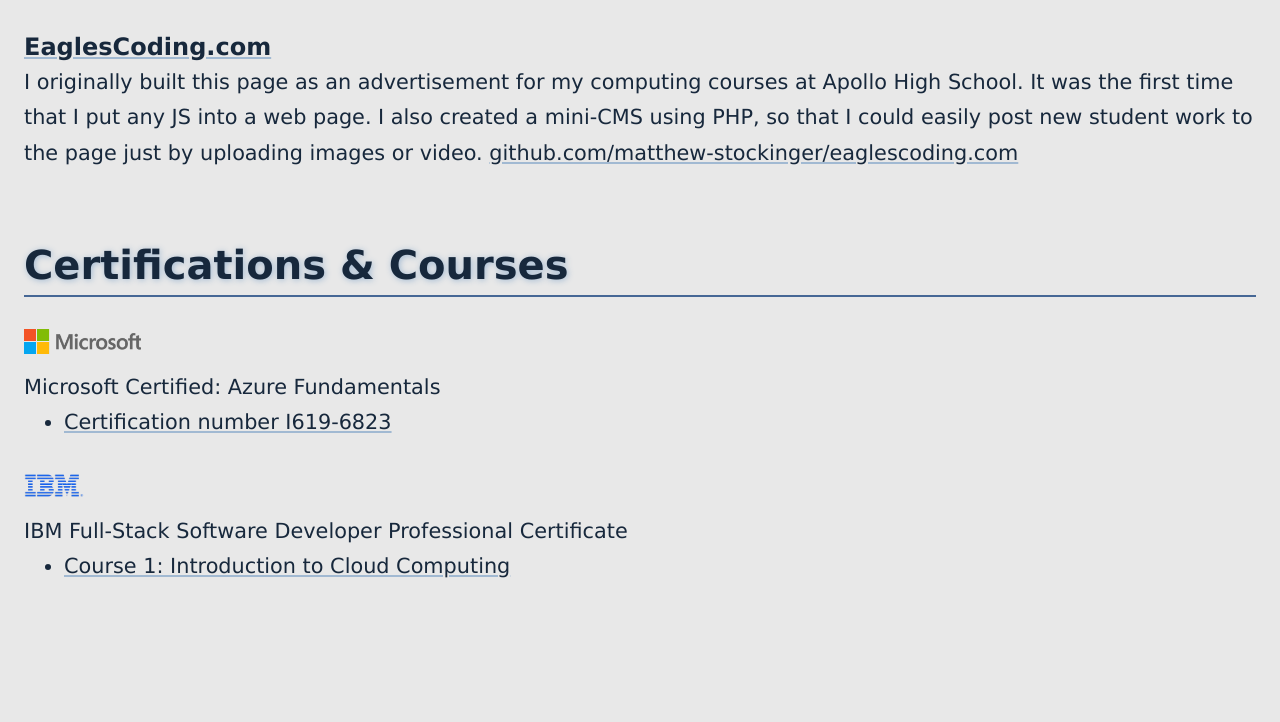
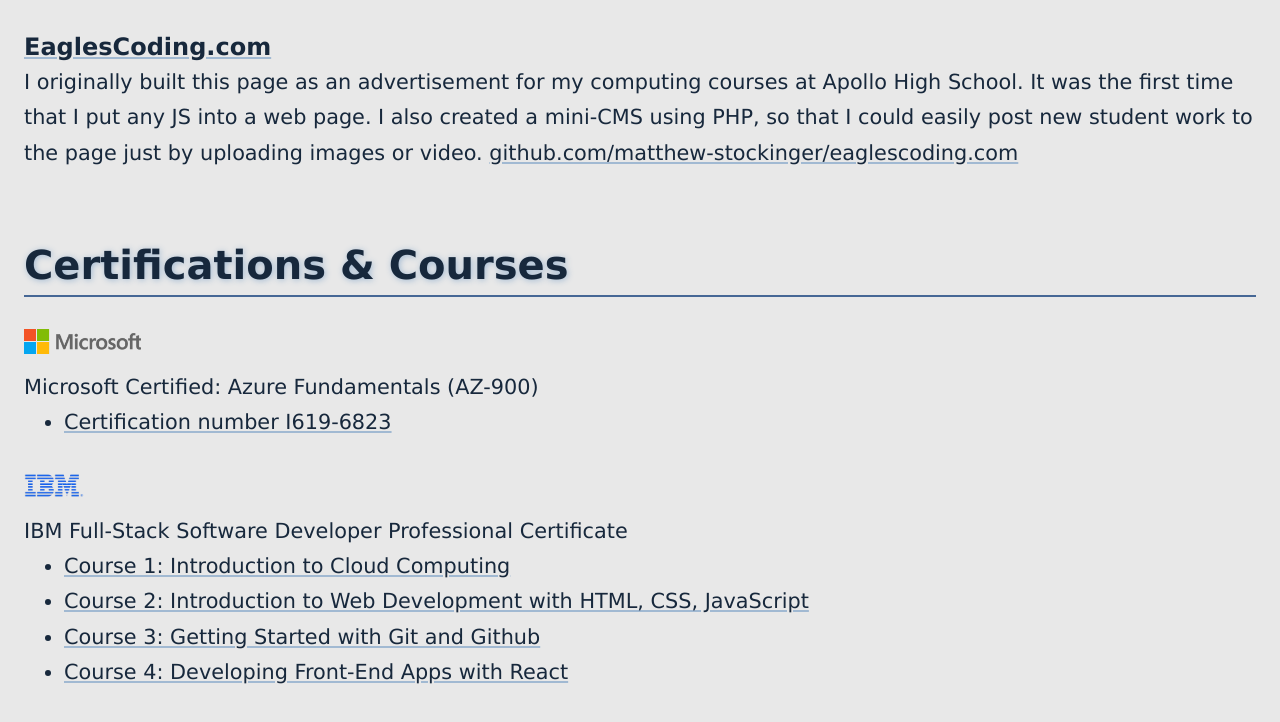
Before and after one commit to matthew-stockinger/matthewstockinger.com, a website built with Parcel: page src/index.html in a window 1280 px wide. Shown: the part 1976-2698 px from the top of the page. Before the commit the page ends 2608 px from the top, so only its background shows below. Built offline with nearby package versions, Linux system fonts and the light colour scheme.

Commit message:
update certificates and resume

```diff
--- a/src/index.html
+++ b/src/index.html
@@ -252,7 +252,7 @@
           </p>
         </article>
       </section>
-      <section>
+      <section id="certifications">
         <h1>Certifications &amp; Courses</h1>
         <hr />
         <article>
@@ -261,7 +261,7 @@
             alt="microsoft logo"
             style="height: 25px; margin-bottom: 1rem"
           />
-          <p>Microsoft Certified: Azure Fundamentals</p>
+          <p>Microsoft Certified: Azure Fundamentals (AZ-900)</p>
           <ul>
             <li>
               <a
@@ -281,11 +281,24 @@
           <p>IBM Full-Stack Software Developer Professional Certificate</p>
           <ul>
             <li>
-              <a
-                href="resume/certificate-of-completion-IBM-Introduction-to-Cloud-Computing.pdf"
-                target="_blank"
-              >
+              <a href="resume/certificate-IBMFS-01-cloud-computing.pdf">
                 Course 1: Introduction to Cloud Computing
+              </a>
+            </li>
+            <li>
+              <a href="resume/certificate-IBMFS-02-web-dev.pdf">
+                Course 2: Introduction to Web Development with HTML, CSS,
+                JavaScript
+              </a>
+            </li>
+            <li>
+              <a href="resume/certificate-IBMFS-03-git.pdf">
+                Course 3: Getting Started with Git and Github
+              </a>
+            </li>
+            <li>
+              <a href="resume/certificate-IBMFS-04-react.pdf">
+                Course 4: Developing Front-End Apps with React
               </a>
             </li>
           </ul>
```
Also changed, not shown: 6 other files.
